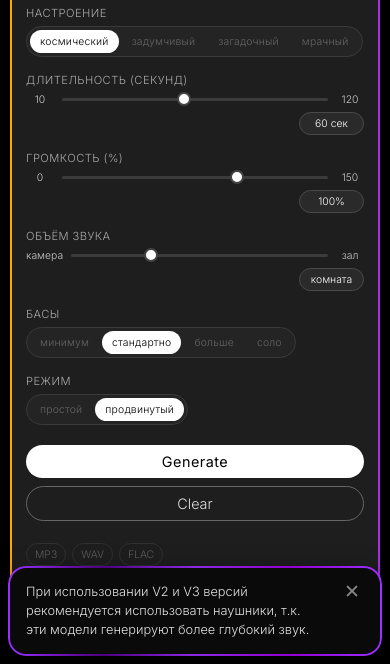
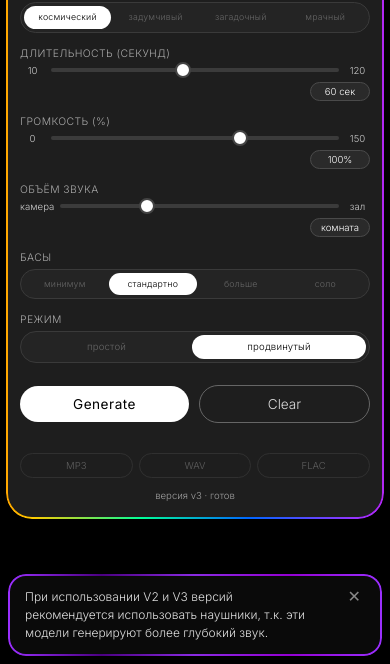
Before and after one commit to Pentinol/SonicaX, a plain HTML site: page index2.html in a window 390 px wide. Shown: the part 180-844 px from the top of the page. Drawn offline with nearby package versions, Linux system fonts and the light colour scheme.

Commit message:
Update style.css

```diff
--- a/style.css
+++ b/style.css
@@ -541,4 +541,232 @@
         padding: 14px 16px;
         font-size: 0.8rem;
     }
+
 }
+
+/* ========== УЛУЧШЕННАЯ МОБИЛЬНАЯ АДАПТАЦИЯ ========== */
+@media (max-width: 480px) {
+    body {
+        padding: 8px;
+        min-height: 100vh;
+        display: flex;
+        flex-direction: column;
+        justify-content: flex-start;
+    }
+
+    .site-title {
+        font-size: 2rem;
+        margin-bottom: 10px;
+        margin-top: 5px;
+    }
+
+    .ambient-card {
+        max-width: 100%;
+        padding: 16px 12px;
+        border-radius: 24px;
+        margin-bottom: 10px;
+    }
+
+    .ambient-card::before {
+        border-radius: 26px;
+    }
+
+    .card-content {
+        gap: 14px;
+    }
+
+    .control-section {
+        gap: 5px;
+    }
+
+    .section-label {
+        font-size: 0.65rem;
+    }
+
+    /* Компактные переключатели */
+    .sliding-toggle-group {
+        flex-wrap: wrap;
+        height: auto;
+        padding: 3px;
+        width: 100%;
+    }
+
+    .sliding-toggle-btn {
+        padding: 6px 8px;
+        font-size: 0.6rem;
+        flex: 1 0 auto;
+        min-width: calc(25% - 6px);
+        text-align: center;
+        white-space: normal;
+        line-height: 1.2;
+    }
+
+    /* Специально для группы с 4 кнопками */
+    .mood-group .sliding-toggle-btn,
+    .bass-group .sliding-toggle-btn {
+        min-width: calc(25% - 4px);
+        padding: 6px 4px;
+        font-size: 0.55rem;
+    }
+
+    /* Для группы с 2 кнопками */
+    .mode-group .sliding-toggle-btn,
+    .version-group .sliding-toggle-btn {
+        min-width: calc(50% - 6px);
+    }
+
+    /* Корректировка индикатора для мобильных */
+    .sliding-indicator {
+        display: none; /* Отключаем скользящий индикатор на мобилках */
+    }
+
+    /* Альтернативная подсветка активной кнопки */
+    .sliding-toggle-btn.active-version,
+    .sliding-toggle-btn.active-mood,
+    .sliding-toggle-btn.active-bass,
+    .sliding-toggle-btn.active-mode {
+        background: white;
+        color: black;
+        border-radius: 30px;
+    }
+
+    /* Ползунки */
+    .slider-row {
+        gap: 6px;
+    }
+
+    .slider-label {
+        font-size: 0.6rem;
+        min-width: 25px;
+    }
+
+    input[type=range] {
+        height: 4px;
+    }
+
+    input[type=range]::-webkit-slider-thumb {
+        width: 16px;
+        height: 16px;
+    }
+
+    .duration-value {
+        font-size: 0.6rem;
+        padding: 3px 6px;
+        min-width: 60px;
+    }
+
+    /* Кнопки Generate и Clear */
+    .button-row {
+        flex-direction: row;
+        gap: 10px;
+        margin: 8px 0;
+    }
+
+    .generate-btn,
+    .clear-btn {
+        padding: 10px 0;
+        font-size: 0.85rem;
+        flex: 1;
+    }
+
+    /* Область экспорта */
+    .export-area {
+        flex-direction: row;
+        flex-wrap: wrap;
+        gap: 6px;
+        margin-top: 8px;
+    }
+
+    .export-btn {
+        padding: 6px 8px;
+        font-size: 0.6rem;
+        min-width: calc(33.333% - 4px);
+        flex: 1;
+    }
+
+    .status-msg {
+        font-size: 0.6rem;
+        margin-left: 0;
+        width: 100%;
+        text-align: center;
+        margin-top: 6px;
+        order: 4;
+    }
+
+    /* Уведомления для мобилок */
+    .notification-container {
+        bottom: 10px;
+        right: 10px;
+        left: 10px;
+    }
+
+    .notification {
+        width: 100%;
+        max-width: 100%;
+        padding: 12px 15px;
+        font-size: 0.75rem;
+    }
+
+    .notification-close {
+        font-size: 1rem;
+    }
+
+    /* Звездочки меньше */
+    .star {
+        width: 2px;
+        height: 2px;
+    }
+}
+
+/* Для очень маленьких экранов */
+@media (max-width: 360px) {
+    .mood-group .sliding-toggle-btn,
+    .bass-group .sliding-toggle-btn {
+        font-size: 0.5rem;
+        padding: 5px 2px;
+    }
+
+    .version-group .sliding-toggle-btn,
+    .mode-group .sliding-toggle-btn {
+        font-size: 0.55rem;
+    }
+
+    .generate-btn,
+    .clear-btn {
+        font-size: 0.8rem;
+        padding: 8px 0;
+    }
+
+    .export-btn {
+        font-size: 0.55rem;
+        padding: 5px 4px;
+    }
+}
+
+/* Альтернатива для горизонтальной ориентации */
+@media (max-height: 600px) and (orientation: landscape) {
+    body {
+        padding: 5px;
+    }
+
+    .site-title {
+        font-size: 1.8rem;
+        margin-bottom: 5px;
+    }
+
+    .ambient-card {
+        padding: 12px 12px;
+    }
+
+    .card-content {
+        gap: 8px;
+    }
+
+    .control-section {
+        margin-bottom: 2px;
+    }
+
+    .button-row {
+        margin: 2px 0;
+    }
+}
```
